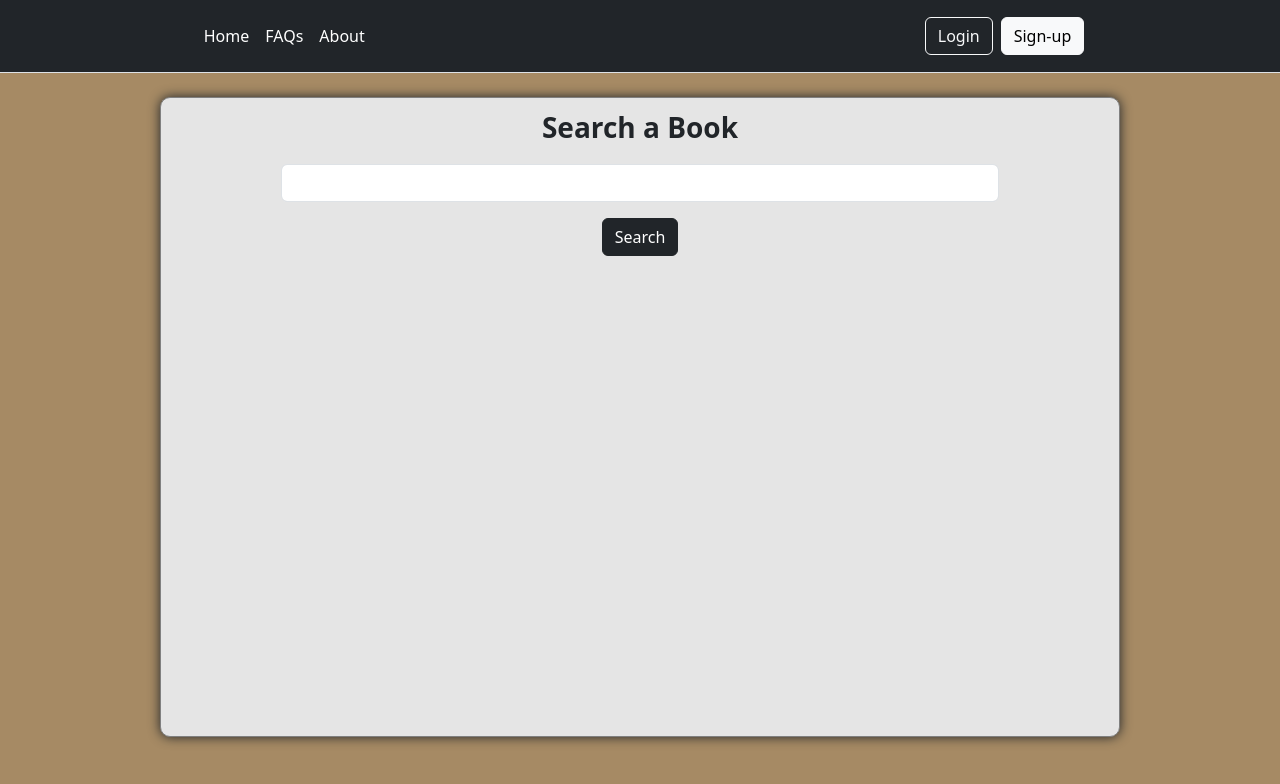
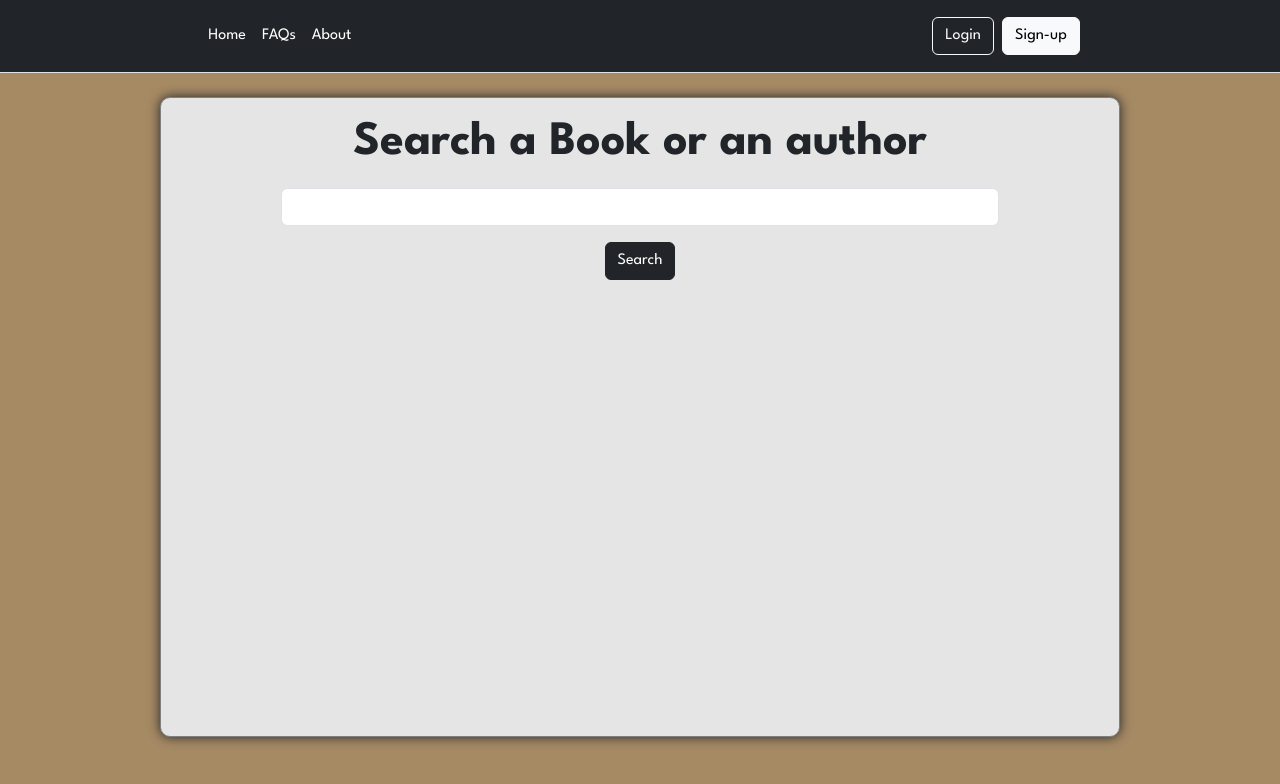
Before and after one commit to giuseppevignanello/books-smm-tool, a Vue app: page / in a window 1280 px wide. Shown: the top 784 px of the page. Built offline with nearby package versions, Linux system fonts and the light colour scheme.

Commit message:
fix some style

```diff
--- a/index.html
+++ b/index.html
@@ -5,6 +5,10 @@
   <meta charset="UTF-8" />
   <link rel="icon" type="image/svg+xml" href="/vite.svg" />
   <meta name="viewport" content="width=device-width, initial-scale=1.0" />
+  <link rel="preconnect" href="https://fonts.googleapis.com">
+  <link rel="preconnect" href="https://fonts.gstatic.com" crossorigin>
+  <link href="https://fonts.googleapis.com/css2?family=League+Spartan:wght@300;400;500;700;900&display=swap"
+    rel="stylesheet">
   <link rel="stylesheet" href="https://cdnjs.cloudflare.com/ajax/libs/font-awesome/6.5.1/css/all.min.css"
     integrity="sha512-DTOQO9RWCH3ppGqcWaEA1BIZOC6xxalwEsw9c2QQeAIftl+Vegovlnee1c9QX4TctnWMn13TZye+giMm8e2LwA=="
     crossorigin="anonymous" referrerpolicy="no-referrer" />
--- a/src/assets/style/general.scss
+++ b/src/assets/style/general.scss
@@ -2,3 +2,7 @@
     height: 100vh;
     background-color: #A68A64;
 }
+
+body {
+    font-family: 'League Spartan', sans-serif;
+}
--- a/src/assets/style/main.scss
+++ b/src/assets/style/main.scss
@@ -10,9 +10,16 @@
 }
 
 .book_card {
-    max-width: 300px;
-    max-height: 300px;
+    width: 300px;
+    height: 200px;
     overflow-y: auto;
+}
+
+@media screen and (max-width:450px) {
+    .book_card {
+        width: 220px;
+
+    }
 }
 
 .book_card:hover {
--- a/src/components/AppHeader.vue
+++ b/src/components/AppHeader.vue
@@ -18,7 +18,12 @@ export default {
     <header
         class="bg-dark d-flex flex-wrap align-items-center justify-content-center justify-content-md-around py-3 mb-4 border-bottom">
         <ul class="nav col-12 col-md-auto mb-2 justify-content-center mb-md-0">
-            <li><a href="#" class="nav-link px-2 text-white">Home</a></li>
+            <router-link :to="{ name: 'home' }" class="nav-link px-2 text-white">
+                <li>
+                    Home
+                </li>
+            </router-link>
+
             <li><a href="#" class="nav-link px-2 text-white">FAQs</a></li>
             <li><a href="#" class="nav-link px-2 text-white">About</a></li>
         </ul>
--- a/src/components/IsOneOfThese.vue
+++ b/src/components/IsOneOfThese.vue
@@ -28,7 +28,8 @@ export default {
 <template>
     <div v-show="this.store.searchResults.length > 0">
         <h3 class="text-center my-3">It's one of these?</h3>
-        <div class="d-md-flex justify-content-center gap-3 mx-4 row-md-cols-4 books_container">
+        <div
+            class="d-flex flex-column flex-md-row align-items-center justify-content-center gap-3 mx-4 row-md-cols-4 books_container">
             <div v-for="(item) in this.store.searchResults.slice(0, 3)" class="card book_card my-1">
                 <router-link class="text-black text-decoration-none" :to="{ name: 'single-book', params: { id: item.id } }">
                     <div class="card-body">
--- a/src/components/SearchForm.vue
+++ b/src/components/SearchForm.vue
@@ -23,7 +23,7 @@ export default {
     <form @submit.prevent="handleSubmit">
         <div class="mb-3">
             <div class="text-center my-2">
-                <label for="search" class="form-label fw-bold fs-3">Search a Book</label>
+                <label for="search" class="form-label fw-bold display-5 mt-2">Search a Book or an author</label>
             </div>
             <input v-model="searchTerm" type="text" class="form-control w-75 m-auto" name="search" id="search"
                 aria-describedby="helpId">
```
